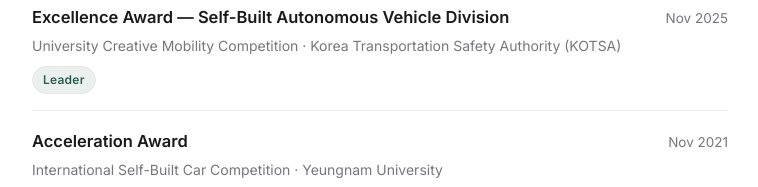
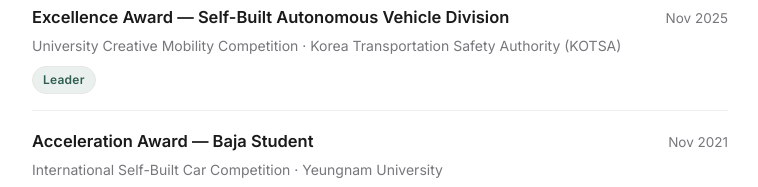
Before and after one commit to GangminYu/GangminYu.github.io, a plain HTML site: page index.html in a window 1280 px wide. Shown: the part 7600-7787 px from the top of the page, without its empty margins (260-1018 px from the left). Drawn offline with Linux system fonts and the light colour scheme.

Commit message:
Update site

```diff
--- a/index.html
+++ b/index.html
@@ -439,7 +439,7 @@
     </div>
     <div class="award">
       <div>
-        <h4>Acceleration Award</h4>
+        <h4>Acceleration Award — Baja Student</h4>
         <p class="org">International Self-Built Car Competition · Yeungnam University</p>
         <span class="role-tag">Team Member</span>
       </div>
```
